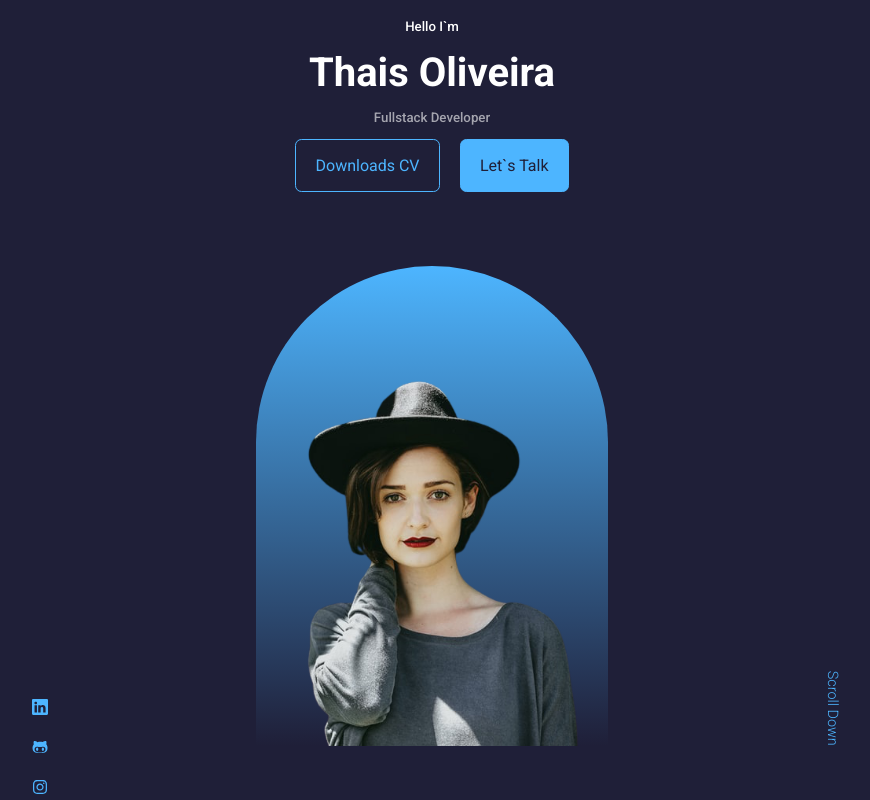
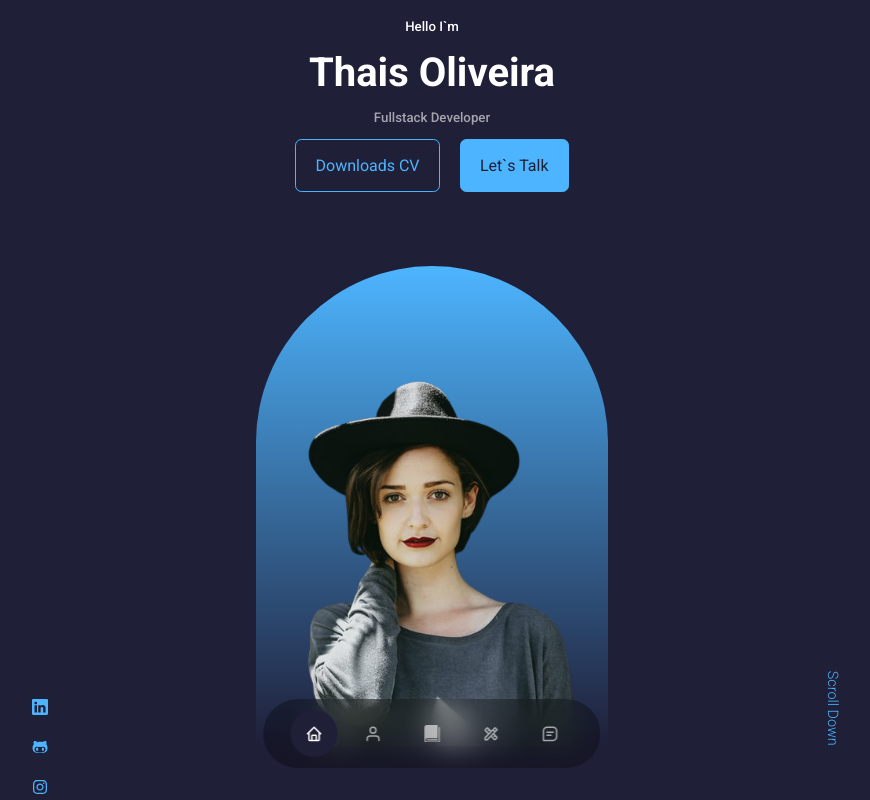
Before and after one commit to cesinhalius/PortfolioExample, a React (Create React App) app: page / in a window 1280 px wide. Shown: the top 800 px of the page, without its empty margins (208-1078 px from the left). Built offline with nearby package versions, Linux system fonts and the light colour scheme.

Commit message:
Adicionando animação ao menu de navegação

```diff
--- a/src/components/nav/Index.jsx
+++ b/src/components/nav/Index.jsx
@@ -1,4 +1,4 @@
-import React from 'react'
+import React, {useState} from 'react'
 import './style.css'
 import { BiHome } from 'react-icons/bi'
 import { BiMessageSquareDetail } from 'react-icons/bi'
@@ -6,14 +6,16 @@
 import { ImBook } from 'react-icons/im'
 import { MdOutlineDesignServices } from 'react-icons/md'
 
+
 const Index = () => {
+  const [activeNav, setActiveNav] = useState('#')
   return (
     <nav>
-      <a href="#"><BiHome/></a>
-      <a href="#about"><FiUser/></a>
-      <a href="#experience"><ImBook/></a>
-      <a href="#services"><MdOutlineDesignServices/></a>
-      <a href="#contact"><BiMessageSquareDetail/></a>
+      <a href="#" onClick={() => setActiveNav('#')} className={activeNav === '#' ? 'active' : ''}><BiHome/></a>
+      <a href="#about" onClick={() => setActiveNav('#about')} className={activeNav ==='#about' ? 'active' : ''}><FiUser/></a>
+      <a href="#experience" onClick={() => setActiveNav('#experience')} className={activeNav ==='#experience' ? 'active' : ''}><ImBook/></a>
+      <a href="#service" onClick={() => setActiveNav('#service')} className={activeNav ==='#service' ? 'active' : ''}><MdOutlineDesignServices/></a>
+      <a href="#contact" onClick={() => setActiveNav('#contact')} className={activeNav ==='#contact' ? 'active' : ''}><BiMessageSquareDetail/></a>
     </nav>
   )
 }
--- a/src/components/nav/style.css
+++ b/src/components/nav/style.css
@@ -0,0 +1,33 @@
+nav{
+    background: rgba(0,0,0, .3);
+    width: max-content;
+    display: block;
+    padding: .7rem 1.7rem;
+    z-index: 2;
+    position: fixed;
+    left: 50%;
+    transform: translateX(-50%);
+    bottom: 2rem;
+    display: flex;
+    gap: .8rem;
+    border-radius: 3rem;
+    backdrop-filter: blur(15px);
+}
+
+nav a{
+    background: transparent;
+    padding: .9rem;
+    border-radius: 50%;
+    display: flex;
+    color: var(--color-light);
+    font-size: 1.1rem;
+}
+
+nav a:hover{
+    background: rgba(0,0,0, .3);
+}
+
+nav a.active{
+    background: var(--color-bg);
+    color: var(--color-white);
+}
```
